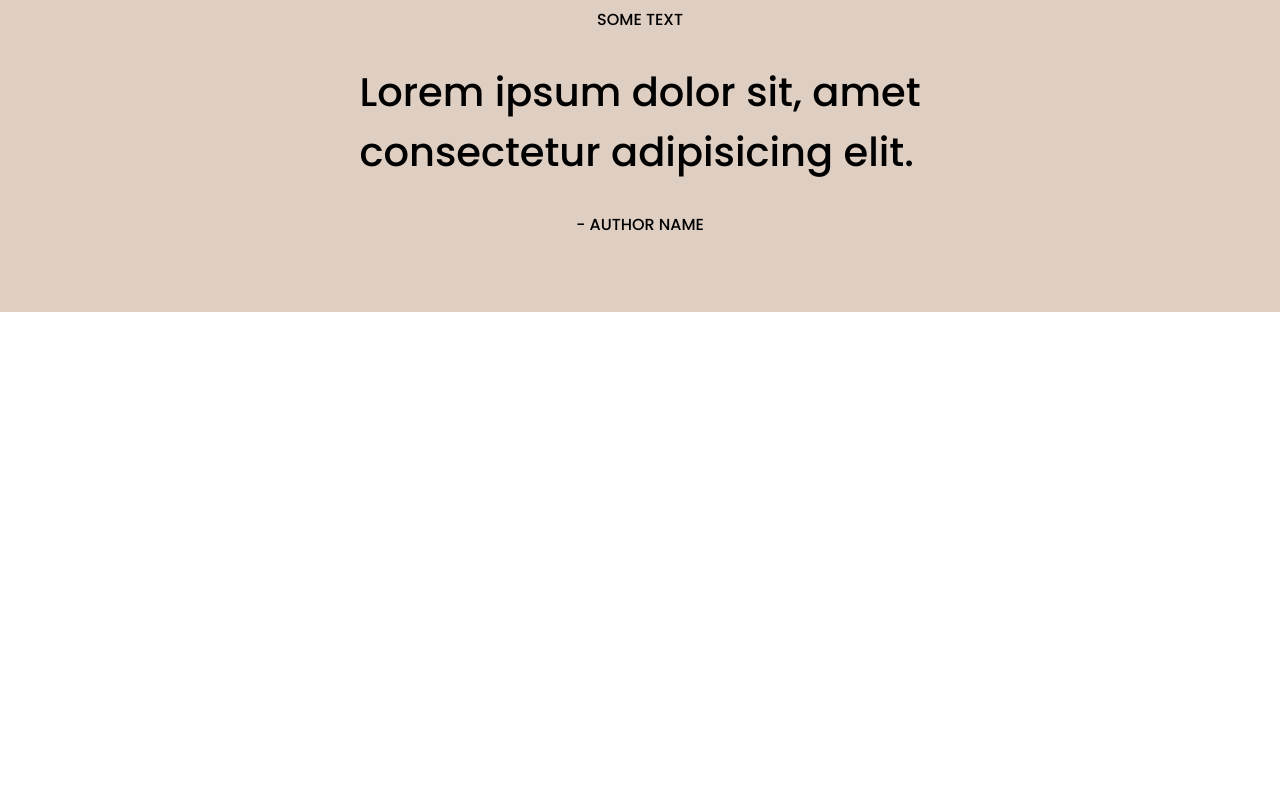
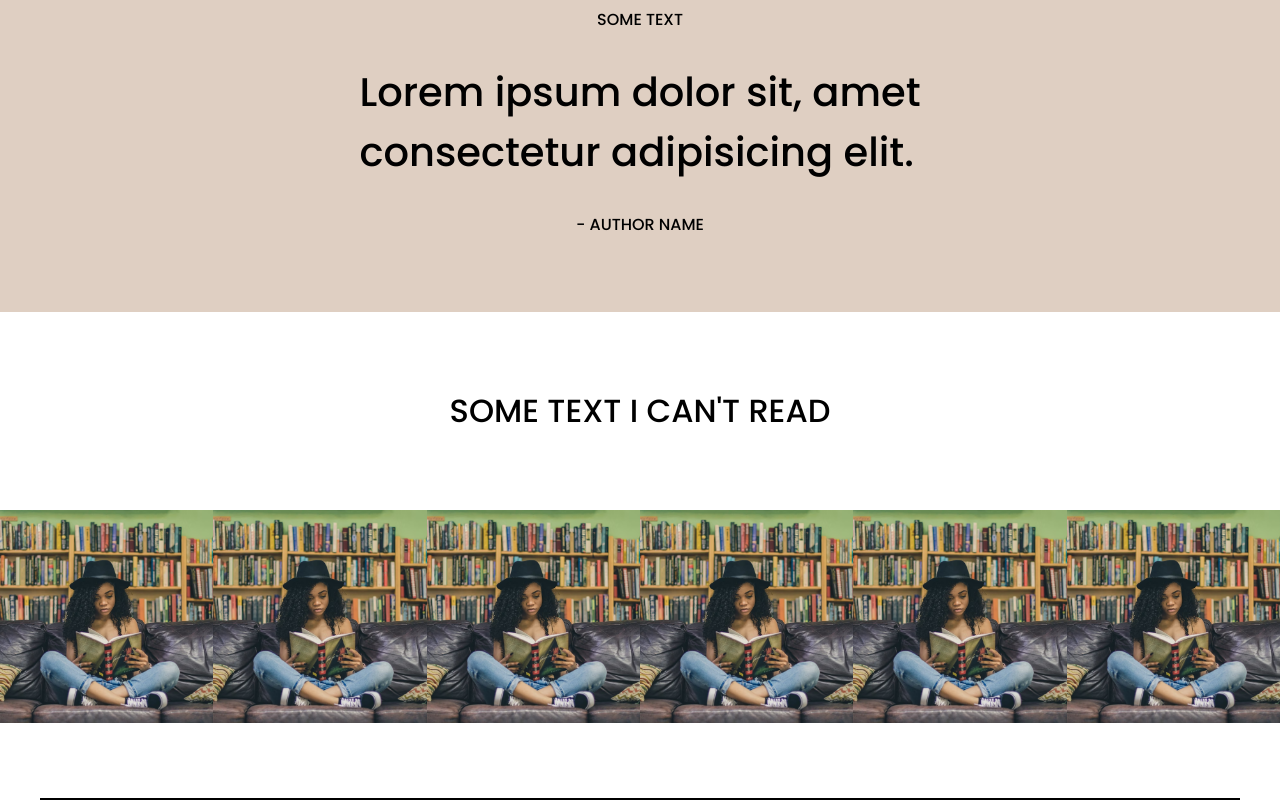
Before and after one commit to filipristeski23/Javen-Advertising, a React (Vite) app: page / in a window 1280 px wide. Shown: the part 2275-3075 px from the top of the page. Before the commit the page ends 2587 px from the top, so only its background shows below. Built offline with nearby package versions, Linux system fonts and the light colour scheme.

Commit message:
Finished working on the PicturesSection

```diff
--- a/src/App.jsx
+++ b/src/App.jsx
@@ -2,6 +2,7 @@ import GlobalStyles from "./styles/GlobalStyles";
 import OtherServicesSection from "./components/OtherServicesSection";
 import InformationalSection from "./components/InformationalSection";
 import QuoteSection from "./components/QuoteSection";
+import PicturesSection from "./components/PicturesSection";
 
 function App() {
   return (
@@ -10,6 +11,7 @@ function App() {
       <OtherServicesSection />
       <InformationalSection />
       <QuoteSection />
+      <PicturesSection />
     </div>
   );
 }
--- /dev/null
+++ b/src/components/PicturesSection.jsx
@@ -0,0 +1,63 @@
+import styled from "styled-components";
+import Reading from "../materials/readingbook.avif";
+
+const PicturesMainSection = styled.div`
+  width: 100%;
+  padding: 4.688rem 0rem 0rem;
+  display: flex;
+  flex-direction: column;
+  align-items: center;
+  gap: 4.688rem;
+`;
+
+const Pictures = styled.div`
+  display: flex;
+  flex-direction: row;
+  justify-content: space-between;
+  align-items: center;
+  width: 100%;
+`;
+
+const Img = styled.div`
+  flex: 1;
+  background-image: url(${Reading});
+  aspect-ratio: 1;
+  background-size: cover;
+  background-repeat: no-repeat;
+  background-position: center;
+`;
+
+const H3 = styled.h3`
+  color: black;
+  font-weight: 500;
+  font-size: 2rem;
+  margin: 0;
+  text-align: center;
+`;
+
+const Line = styled.div`
+  width: 100%;
+  max-width: 75rem;
+  margin: 0 auto;
+  height: 0.125rem;
+  background-color: black;
+`;
+
+function PicturesSection() {
+  return (
+    <PicturesMainSection>
+      <H3>SOME TEXT I CAN'T READ</H3>
+      <Pictures>
+        <Img></Img>
+        <Img></Img>
+        <Img></Img>
+        <Img></Img>
+        <Img></Img>
+        <Img></Img>
+      </Pictures>
+      <Line></Line>
+    </PicturesMainSection>
+  );
+}
+
+export default PicturesSection;
```
